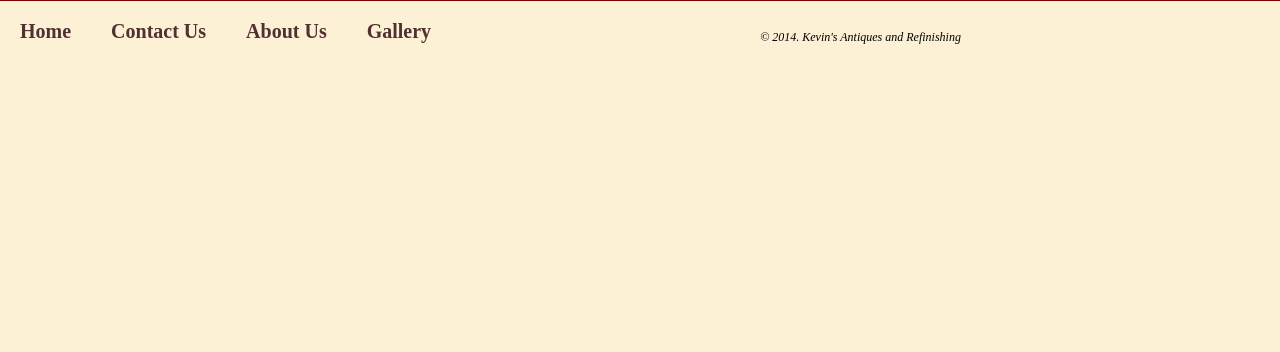
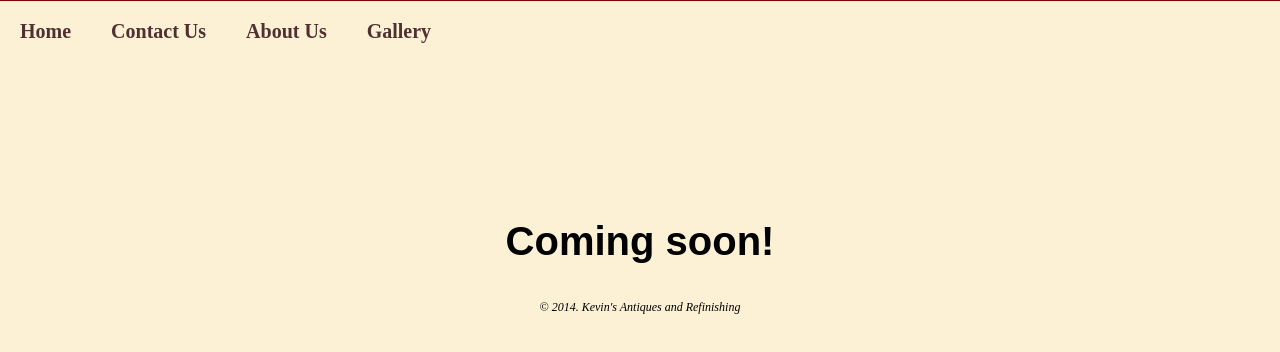
Before and after one commit to sparklebunny/Kevins-Antiques, a plain HTML site: page Version-2/gallery.html in a window 1280 px wide. Shown: the part 170-522 px from the top of the page. Drawn offline with Linux system fonts and the light colour scheme; a web font is replaced by a local one.

Commit message:
added Coming Soon to gallery page and updated navigation

```diff
--- a/Version-2/gallery.html
+++ b/Version-2/gallery.html
@@ -25,12 +25,11 @@
 		</div>
 	</header>
 
-
-
-
-
-
-
+		<div id="gallery-page">
+			<div class="text">
+				<h1>Coming soon!</h1>
+			</div>
+		</div>
 
 <footer class="home-page">&#169; 2014. Kevin's Antiques and Refinishing</footer>
 
@@ -41,7 +40,9 @@
 	var st_hover_widget = new sharethis.widgets.hoverbuttons(options);
 	</script>
 
-	</body>
 
 
+
+
+</body>
 </html>
--- a/Version-2/main.css
+++ b/Version-2/main.css
@@ -300,6 +300,17 @@ label {
 }
 
 
+/* GALLERY STYLING */
+
+#gallery-page {
+	text-align: center;
+	padding-top: 200px;
+}
+
+
+
+
+
 
 /* FOOTER STYLING */
 
```
Lines whose indentation alone changed are shown as unchanged.
